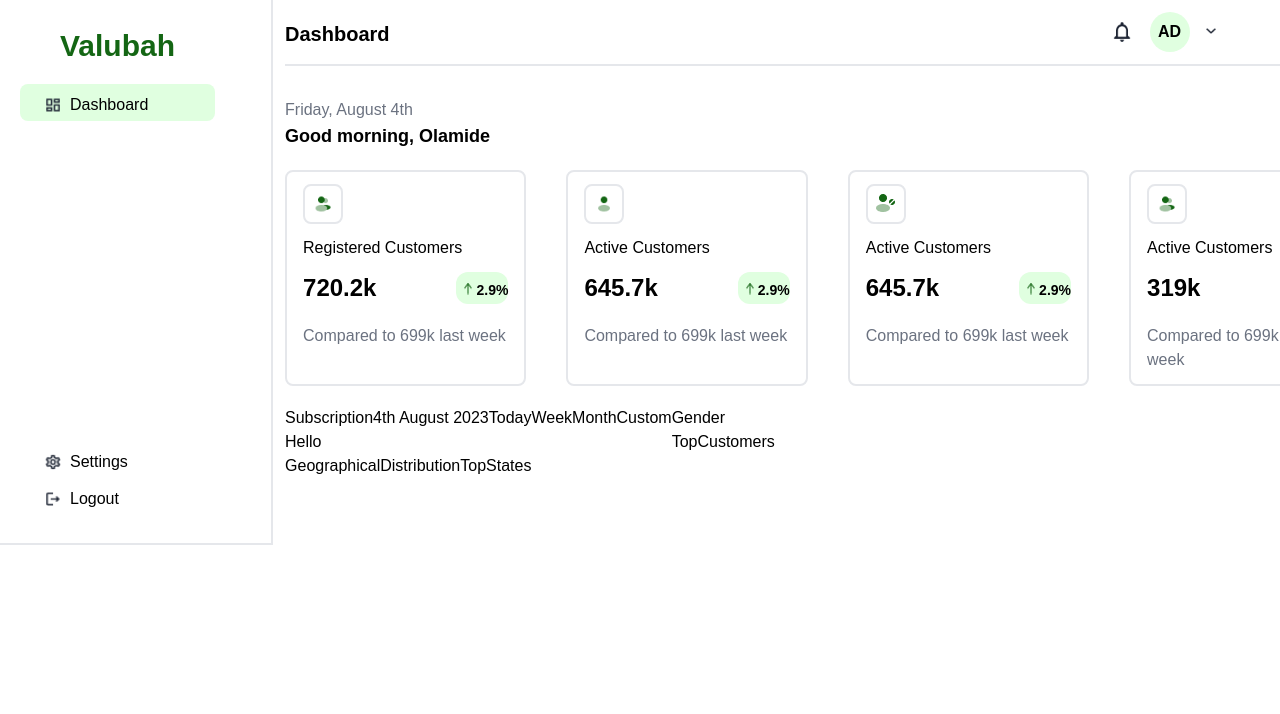
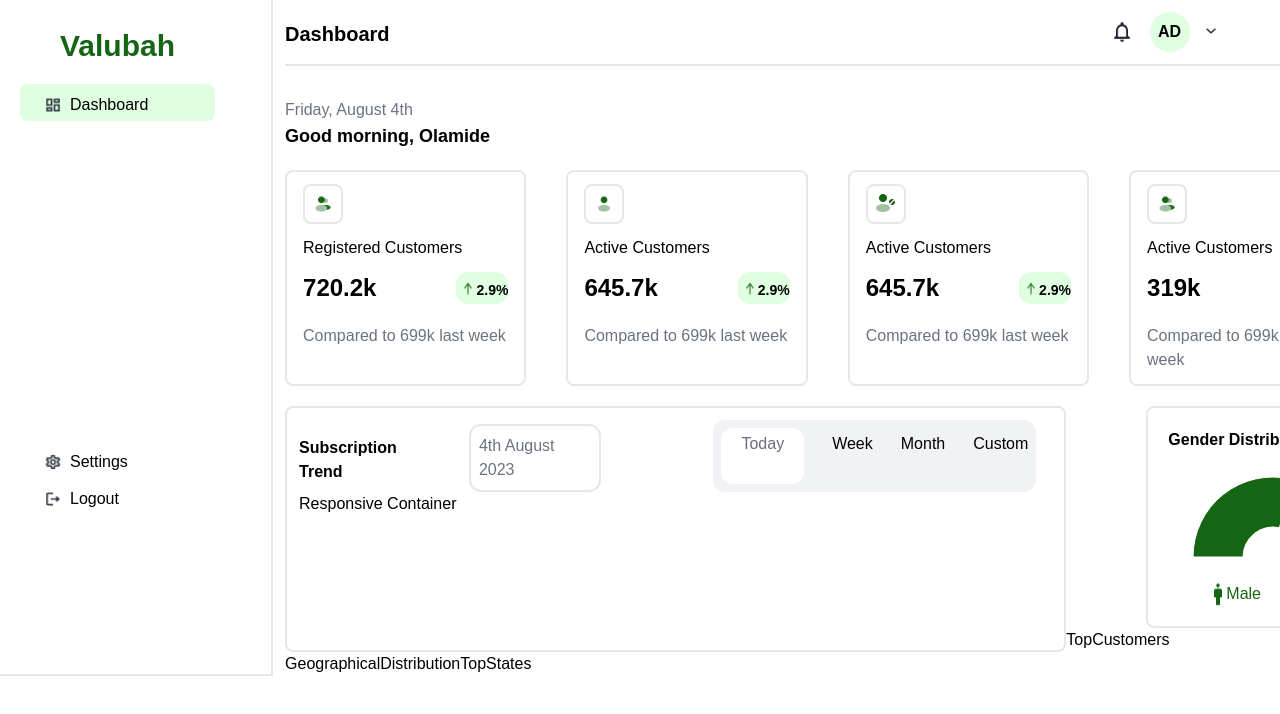
Before and after one commit to igudy/admin-panel, a React (Vite) app: page / in a window 1280 px wide. Shown: the top 714 px of the page. Built offline with nearby package versions, Linux system fonts and the light colour scheme.

Commit message:
Gender Distriburtion Added

```diff
--- a/src/components/Gender.jsx
+++ b/src/components/Gender.jsx
@@ -1,9 +1,47 @@
-import React from 'react'
+import React from "react";
+import { PieChart, Pie, Cell } from "recharts";
+import { genderData } from "../data/data";
+import Male from "../assets/male.png";
+import Female from "../assets/female.png";
+
+export const COLORS = ["#146614", "#FBCBC9"];
 
 const Gender = () => {
   return (
-    <div>Gender</div>
-  )
-}
+    <div className="border-2 rounded-lg ml-20 p-5">
+      <div className="font-[600]">Gender Distribution</div>
+      <PieChart width={200} height={150}>
+        <Pie
+          data={genderData}
+          cx={100}
+          cy={100}
+          startAngle={180}
+          endAngle={0}
+          innerRadius={30}
+          outerRadius={80}
+          fill="#8884d8"
+          paddingAngle={0}
+          dataKey="value"
+        >
+          {genderData.map((entry, index) => (
+            <Cell key={`cell-${index}`} fill={COLORS[index % COLORS.length]} />
+          ))}
+        </Pie>
+      </PieChart>
+      <div className="ml-8">
+        <div className="flex gap-7 mt-[-20px] justify-center">
+          <div className="text-[#146614] flex">
+            <img src={Male} alt="male" className=" h-6 w-2 mr-1" />
+            Male
+          </div>
+          <div className="text-[#FBCBC9] flex ">
+            <img src={Female} alt="female" className="h-6 w-2 mr-1" />
+            Female
+          </div>
+        </div>
+      </div>
+    </div>
+  );
+};
 
-export default Gender
+export default Gender;
--- a/src/components/SubscriptionTrend.jsx
+++ b/src/components/SubscriptionTrend.jsx
@@ -14,23 +14,27 @@ import { lineChartData } from "../data/data";
 const SubscriptionTrend = () => {
   return (
     <>
-      <div className="flex flex-col">
+      <div className="flex flex-col rounded-lg border-2 p-3">
         <div className="flex">
-          <div className="flex">
-            <p>Subscription</p>
-            <p>4th August 2023</p>
+          <div className="flex gap-7">
+            <p className="font-bold mt-4">Subscription Trend</p>
+            <div className="border-2 p-2 mt-1 rounded-xl">
+              <p className="text-gray-500">4th August 2023</p>
+            </div>
           </div>
-          <div className="flex">
-            <p>Today</p>
-            <p>Week</p>
-            <p>Month</p>
-            <p>Custom</p>
+          <div className="flex ml-[7rem] mr-4 bg-[#F1F2F6] px-2 py-2 rounded-xl gap-7">
+            <p className="bg-white px-5 py-1 rounded-xl">
+              <span className="text-[#6B6C7E]">Today</span>
+            </p>
+            <p className="mt-1">Week</p>
+            <p className="mt-1">Month</p>
+            <p className="mt-1">Custom</p>
           </div>
         </div>
 
         {/* Graph */}
         <div>
-          Hello{" "}
+          <h1>Responsive Container</h1>
           {/* <ResponsiveContainer width="100%" height="100%">
             <LineChart
               width={20}
@@ -44,17 +48,17 @@ const SubscriptionTrend = () => {
               }}
             >
               <CartesianGrid strokeDasharray="3 3" />
-              <XAxis dataKey="name" />
+              <XAxis dataKey="time" />
               <YAxis />
               <Tooltip />
               <Legend />
               <Line
                 type="monotone"
-                dataKey="pv"
-                stroke="#8884d8"
+                dataKey="count"
+                stroke="#82ca9d" // Green color for Personal_subscribers
                 activeDot={{ r: 8 }}
+                name="Subscriber Count"
               />
-              <Line type="monotone" dataKey="uv" stroke="#82ca9d" />
             </LineChart>
           </ResponsiveContainer> */}
         </div>
--- a/src/data/data.jsx
+++ b/src/data/data.jsx
@@ -66,36 +66,35 @@ export const topCustomers = [
   },
 ];
 
-// Line Chart
 export const lineChartData = [
   {
+    time: "12am",
     k: "1k",
-    Personal_subscribers: 4000,
-    Business_subscribers: 2400,
-    time: 12,
+    category: "Personal_subscribers",
+    count: 4000,
   },
   {
-    k: "5k",
-    Personal_subscribers: 3000,
-    Business_subscribers: 1398,
-    time: 3,
+    time: "12am",
+    k: "1k",
+    category: "Business_subscribers",
+    count: 2400,
   },
   {
-    k: "10k",
-    Personal_subscribers: 2000,
-    Business_subscribers: 9800,
-    time: 3,
+    time: "3am",
+    k: "5k",
+    category: "Personal_subscribers",
+    count: 3000,
   },
   {
-    k: "15k",
-    Personal_subscribers: 2780,
-    Business_subscribers: 3908,
-    time: 9,
+    time: "3am",
+    k: "5k",
+    category: "Business_subscribers",
+    count: 1398,
   },
-  {
-    k: "20k",
-    Personal_subscribers: 1890,
-    Business_subscribers: 4800,
-    time: 12,
-  },
+  // Add more data points for other times and "k" values
 ];
+
+export const genderData = [
+  { name: "Male", value: 400 },
+  { name: "Female", value: 300 },
+];
--- a/src/pages/Homepage.jsx
+++ b/src/pages/Homepage.jsx
@@ -23,10 +23,10 @@ const Homepage = () => {
               <Customers />
             </div>
             {/* Flex */}
-            <div className="w-[100%]">
-              <div className="flex basis-1/2">
+            <div className="">
+              <div className="flex">
                 <SubscriptionTrend />
-                <div className="basis-1/2">
+                <div className="">
                   <Gender />
                   <TopCustomers />
                 </div>
```
Also changed, not shown: src/assets/female.png (added), src/assets/male.png (added).
